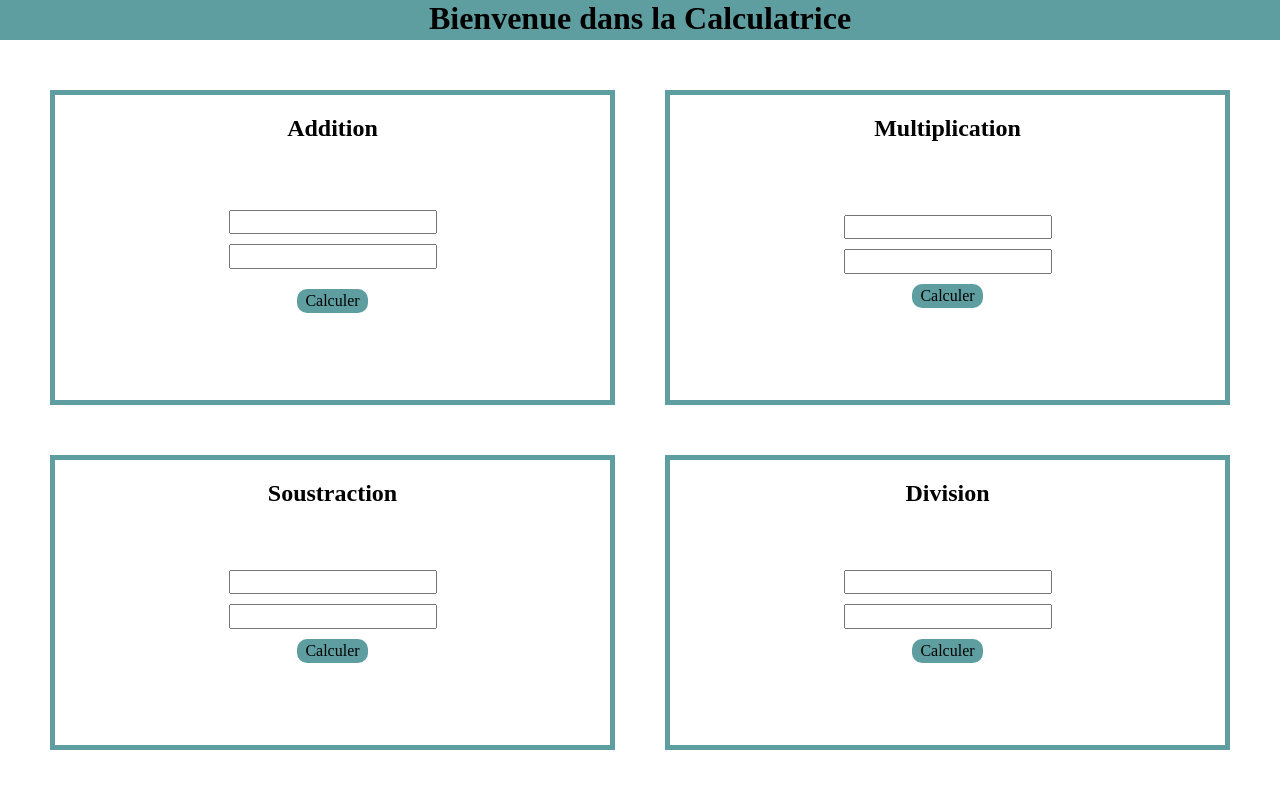
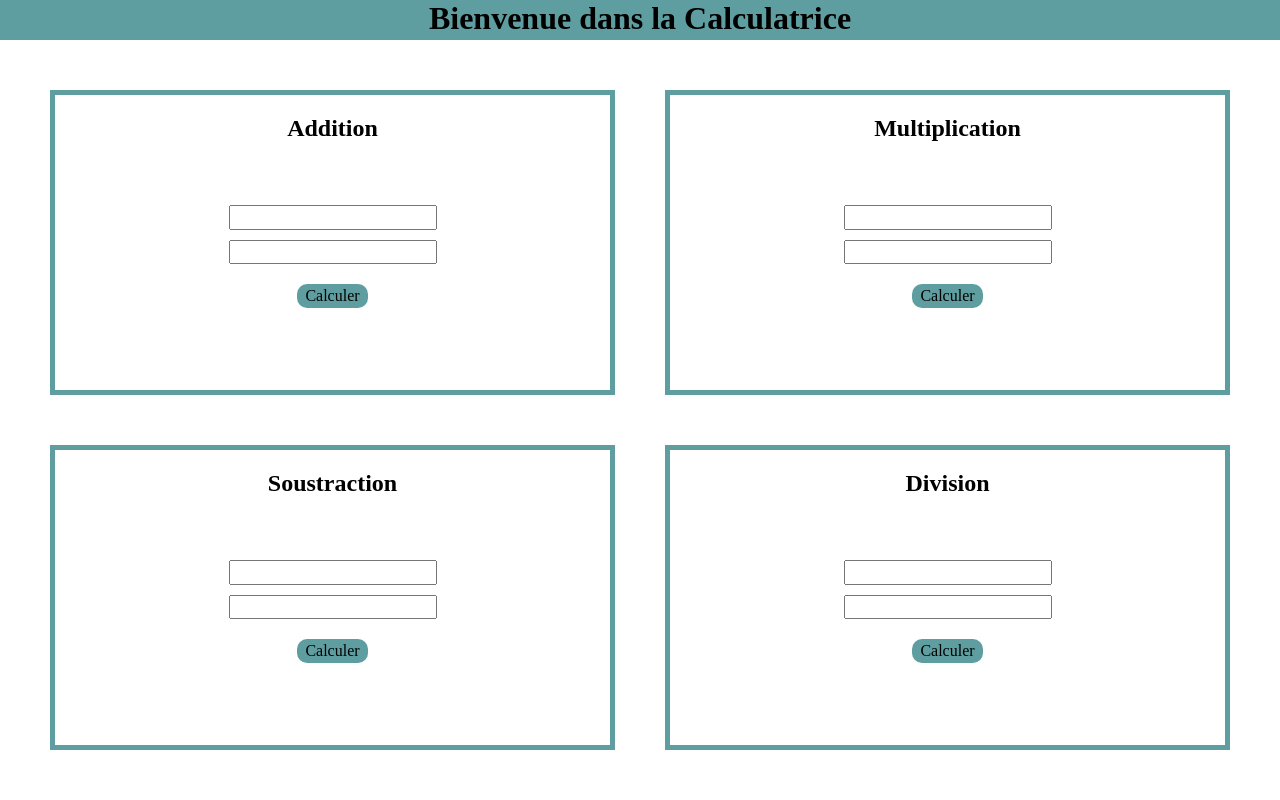
Before and after one commit to Vellossios/Calculatrice, a PHP site: page / in a window 1280 px wide. Run offline with PHP 8.4, Linux system fonts and the light colour scheme.

Commit message:
Correction css

```diff
--- a/css/Calculatrice.css
+++ b/css/Calculatrice.css
@@ -61,7 +61,7 @@ td h2
     transform: translateX(-50%);
 }
 
-input, .resultadd
+input, .resultadd, .resultsou, .resultmul, .resultdiv
 {
     margin-top: 10px;
 }
```
